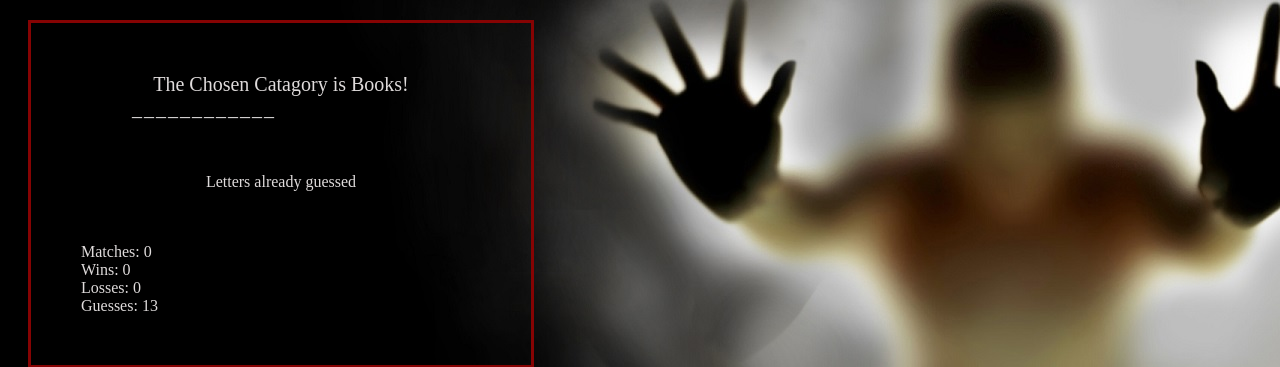
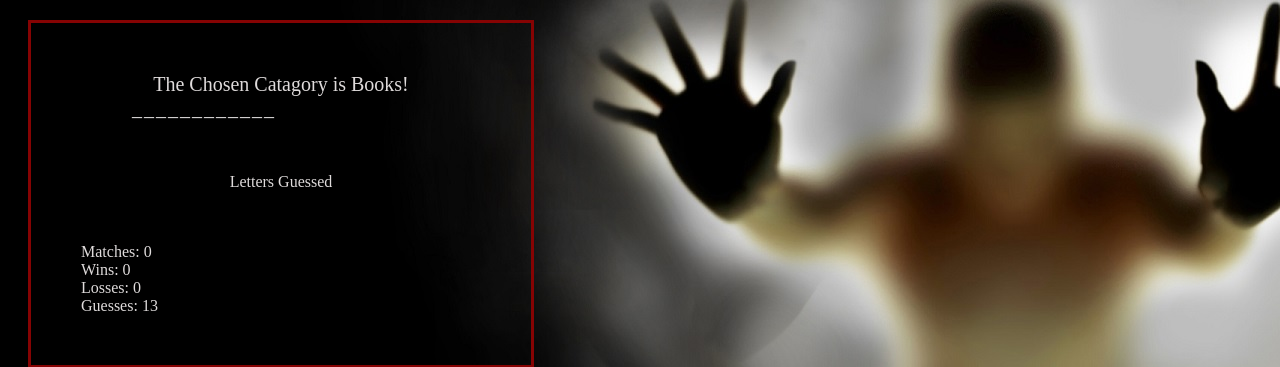
Before and after one commit to alisaschink/week-3-game, a PHP site: page / in a window 1280 px wide. Shown: the part 208-575 px from the top of the page. Run offline with PHP 8.4, Linux system fonts and the light colour scheme.

Commit message:
css updated

```diff
--- a/assets/css/hangman.css
+++ b/assets/css/hangman.css
@@ -76,10 +76,6 @@ body{
 
 }
 
-#scoring{
-
-}
-
 #newWord{
   align-content: center;
   text-align: center;
--- a/assets/javascript/game.js
+++ b/assets/javascript/game.js
@@ -112,7 +112,7 @@ var play = function() {
 
 
       //increases wins by 1 when word is correctly guessed
-      	if(matchCounter === guesses.length){
+      	if(matchCounter === chosenWord.length){
       		winsCounter++
       		winsDiv.innerHTML = "Wins: " + winsCounter;
       		// automatically reset game
--- a/hangman.html
+++ b/hangman.html
@@ -26,7 +26,7 @@
 			<br>
 			<br>
 
-			<p id="guessed">Letters already guessed</p>
+			<p id="guessed">Letters Guessed</p>
 
 			<br>
 			<br>
```
Also changed, not shown: assets/images/background(1).jpg (deleted).
